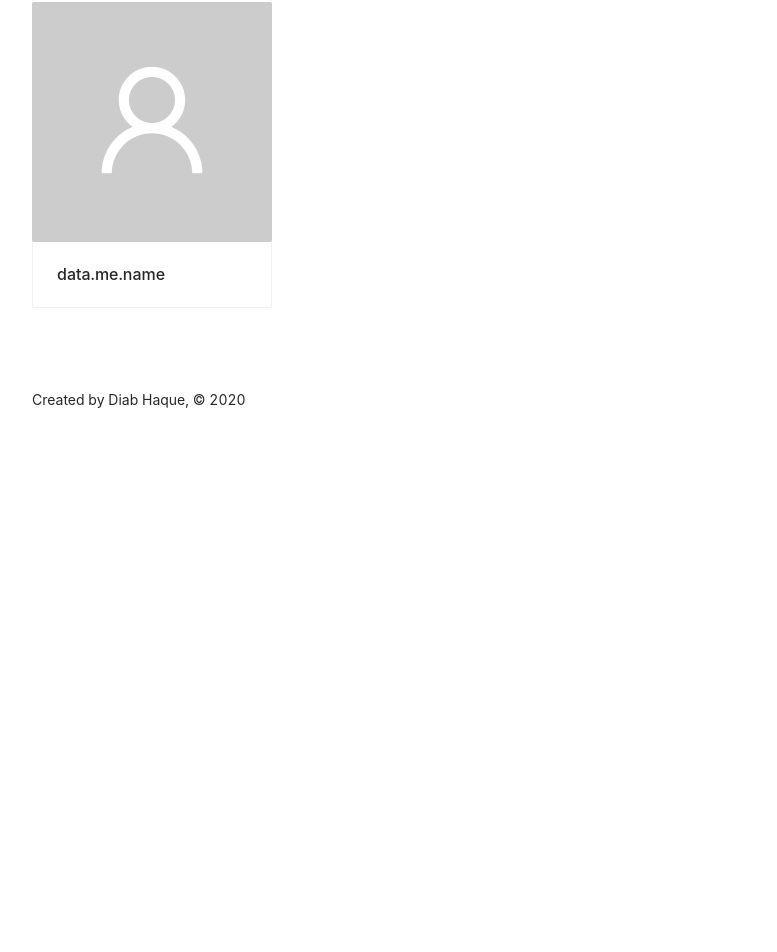
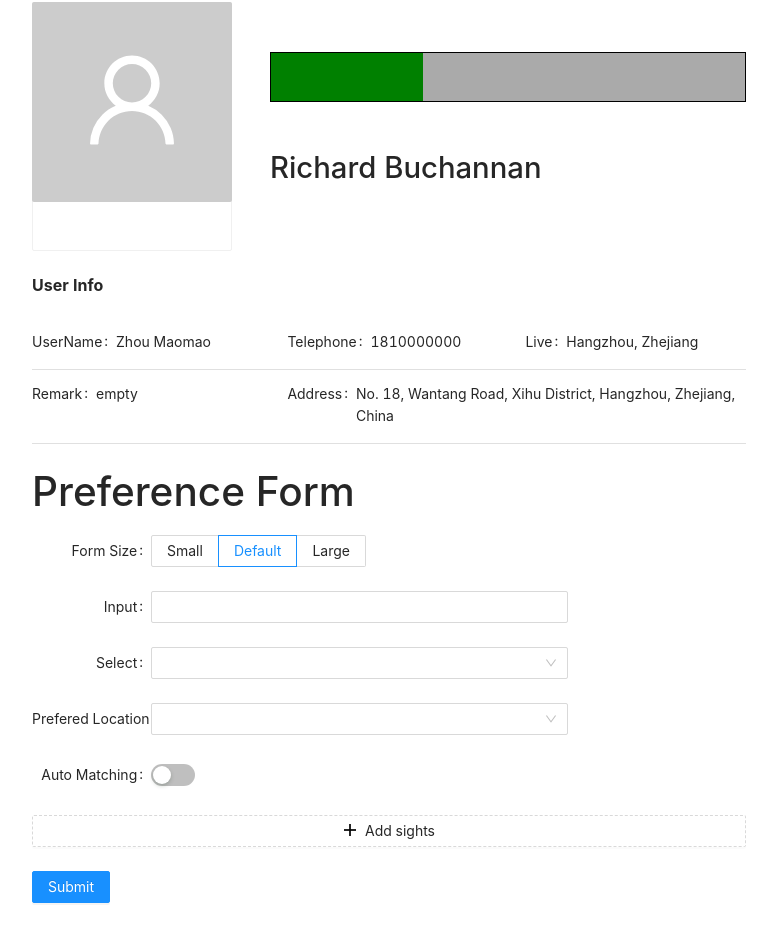
Before and after one commit to cfg2020apac/team-24, a React (Create React App) app in the folder client/: page /profile/1 in a window 1280 px wide. Shown: the part 357-1309 px from the top of the page, without its empty margins (251-1028 px from the left). Before the commit the page ends 800 px from the top, so only its background shows below. Built offline with nearby package versions, Linux system fonts and the light colour scheme.

Commit message:
Add profile details and preference form

```diff
--- /dev/null
+++ b/client/src/routes/profile/Languages.js
@@ -0,0 +1,110 @@
+import React, { useState } from "react";
+
+import { Form, Input, Button, Space, Select } from "antd";
+import { MinusCircleOutlined, PlusOutlined } from "@ant-design/icons";
+
+const areas = [
+  { label: "Beijing", value: "Beijing" },
+  { label: "Shanghai", value: "Shanghai" },
+];
+
+const sights = {
+  Beijing: ["Tiananmen", "Great Wall"],
+  Shanghai: ["Oriental Pearl", "The Bund"],
+};
+
+const Languages = () => {
+  const [form] = Form.useForm();
+
+  const onFinish = (values) => {
+    console.log("Received values of form:", values);
+  };
+
+  const handleChange = () => {
+    form.setFieldsValue({ sights: [] });
+  };
+
+  return (
+    <Form
+      form={form}
+      name="dynamic_form_nest_item"
+      onFinish={onFinish}
+      autoComplete="off"
+    >
+      <Form.List name="sights">
+        {(fields, { add, remove }) => {
+          return (
+            <>
+              {fields.map((field) => (
+                <Space key={field.key} align="start">
+                  <Form.Item
+                    noStyle
+                    shouldUpdate={(prevValues, curValues) =>
+                      prevValues.area !== curValues.area ||
+                      prevValues.sights !== curValues.sights
+                    }
+                  >
+                    {() => (
+                      <Form.Item
+                        {...field}
+                        label="Sight"
+                        name={[field.name, "sight"]}
+                        fieldKey={[field.fieldKey, "sight"]}
+                        rules={[{ required: true, message: "Missing sight" }]}
+                      >
+                        <Select
+                          disabled={!form.getFieldValue("area")}
+                          style={{ width: 130 }}
+                        >
+                          {(sights[form.getFieldValue("area")] || []).map(
+                            (item) => (
+                              <Select.Option key={item} value={item}>
+                                {item}
+                              </Select.Option>
+                            )
+                          )}
+                        </Select>
+                      </Form.Item>
+                    )}
+                  </Form.Item>
+                  <Form.Item
+                    {...field}
+                    label="Price"
+                    name={[field.name, "price"]}
+                    fieldKey={[field.fieldKey, "price"]}
+                    rules={[{ required: true, message: "Missing price" }]}
+                  >
+                    <Input />
+                  </Form.Item>
+
+                  <MinusCircleOutlined onClick={() => remove(field.name)} />
+                </Space>
+              ))}
+
+              <Form.Item>
+                <Button
+                  type="dashed"
+                  onClick={() => {
+                    add();
+                  }}
+                  block
+                >
+                  <PlusOutlined /> Add sights
+                </Button>
+              </Form.Item>
+            </>
+          );
+        }}
+      </Form.List>
+
+      <Form.Item>
+        <Button type="primary" htmlType="submit">
+          Submit
+        </Button>
+      </Form.Item>
+    </Form>
+  );
+};
+
+// ReactDOM.render(<Demo />, mountNode);
+export default Languages;
--- a/client/src/routes/profile/Profile.js
+++ b/client/src/routes/profile/Profile.js
@@ -1,43 +1,49 @@
-import React, { useEffect, useContext, useState } from 'react'
-import { Link } from 'react-router-dom'
-import CurrentUserContext from '../../context/current-user.context'
-import { getProfile, getUser } from '../../utils/operations'
-import { useQuery } from '@apollo/react-hooks'
-import { Spin } from 'antd'
-import getClient from '../../utils/getClient'
-import ProfileCard from './ProfileCard'
+import React, { useEffect, useContext, useState } from "react";
+import { Link } from "react-router-dom";
+import CurrentUserContext from "../../context/current-user.context";
+import { getProfile, getUser } from "../../utils/operations";
+import { useQuery } from "@apollo/react-hooks";
+import { Spin } from "antd";
+import getClient from "../../utils/getClient";
+import ProfileCard from "./ProfileCard";
+import { Progress } from "antd";
+import { Row, Col } from "antd";
+import ProfileDetail from "./ProfileDetails";
+import ProfileForm from "./ProfileForm";
+import Languages from "./Languages";
+const GREETINGS = {
+  noOne: ["", ""],
+  me: ["My", "Welcome, "],
+  user: ["User", "This is the profile of "],
+};
 
-const GREETINGS={
-    'noOne':['',''],
-    'me':['My', 'Welcome, '],
-    'user': ['User', 'This is the profile of ']
+const ProfilePage = (props) => {
+  const [greetings, setGreetings] = useState(GREETINGS.noOne);
+  const [userId, setUserId] = useState("");
+  const [name, setName] = useState("");
+  const [email, setEmail] = useState("");
+  const [loading, setLoading] = useState(true);
+  const [error, setError] = useState(false);
+  const {
+    match: { params },
+  } = props;
+  const [currentUser] = useContext(CurrentUserContext);
+
+  function sleep(ms) {
+    return new Promise((resolve) => setTimeout(resolve, ms));
   }
 
-const ProfilePage = (props) => {
-    const [greetings, setGreetings]=useState(GREETINGS.noOne)
-    const [userId, setUserId]=useState("")
-    const [name, setName]=useState("")
-    const [email, setEmail]=useState("")
-    const [loading, setLoading]=useState(true)
-    const [error, setError]= useState(false)
-    const { match: { params } }= props
-    const [currentUser] =useContext(CurrentUserContext)
+  useEffect(() => {
+    console.log(currentUser);
 
-    function sleep(ms) {
-        return new Promise(resolve => setTimeout(resolve, ms));
-    }
-
-    useEffect(()=>{
-        console.log(currentUser)
-
-        if (currentUser.token && params.id===currentUser.userId){
+    if (currentUser.token && params.id === currentUser.userId) {
       // const client = getClient(currentUser.token)
 
-            setUserId("currentUser.userId")
-            setName("Diab Haque")
-            setEmail("currentUser.uesrId")
-            setGreetings(GREETINGS.me)
-            setLoading(false)
+      setUserId("currentUser.userId");
+      setName("Diab Haque");
+      setEmail("currentUser.uesrId");
+      setGreetings(GREETINGS.me);
+      setLoading(false);
 
       // client.query({
       //     query:getProfile
@@ -52,19 +58,19 @@ const ProfilePage = (props) => {
       //     setError(true)
       //     console.log(data)
       // })
-        }else{
+    } else {
       // get other users' profile
-            const client = getClient(currentUser.token)
+      const client = getClient(currentUser.token);
 
-            const variables={
-                id: params.id
-            }
+      const variables = {
+        id: params.id,
+      };
 
-            setUserId("data.me.id")
-            setName("data.me.name")
-            setEmail("data.me.email")
-            setGreetings(GREETINGS.user)
-            setLoading(false)
+      setUserId("data.me.id");
+      setName("data.me.name");
+      setEmail("data.me.email");
+      setGreetings(GREETINGS.user);
+      setLoading(false);
 
       // client.query({
       //     query: getUser,
@@ -76,24 +82,44 @@ const ProfilePage = (props) => {
       //     setEmail("")
       //     setLoading(false)
       // })
-
     }
-    }, [currentUser, params.id])
+  }, [currentUser, params.id]);
 
   return (
     <>
-        {
-            loading?(
-                <Spin size="large"/>
-            ):(
+      {loading ? (
+        <Spin size="large" />
+      ) : (
         <>
           <h1>{greetings[0]} Profile</h1>
-                    <ProfileCard name={name} id={userId}/>
+          <Row className="">
+            <Col md={8}>
+              <ProfileCard name={name} id={userId} />
+            </Col>
+            <Col md={16} style={({ display: "flex" }, { marginTop: 50 })}>
+              <div style={{ width: "100%" }}>
+                <progress id="file" value="32" max="100" className="level-bar">
+                  {" "}
+                  32%{" "}
+                </progress>
+                <br />
+                <br />
+                <br />
+                <h2>Richard Buchannan</h2>
+              </div>
+            </Col>
+          </Row>
+          <br />
+          <Row>
+            <ProfileDetail />
+          </Row>
+          <h1>Preference Form</h1>
+          <ProfileForm />
+          <Languages />
         </>
-            )
-        }
+      )}
     </>
-    )
-}
+  );
+};
 
-export default ProfilePage
+export default ProfilePage;
--- a/client/src/routes/profile/ProfileCard.js
+++ b/client/src/routes/profile/ProfileCard.js
@@ -1,43 +1,53 @@
-import React, { useState } from 'react'
-import { Modal, Button, Card, Avatar } from 'antd'
-import PhotoUplaod from './PhotoUpload'
-import { UserOutlined } from '@ant-design/icons';
+import React, { useState } from "react";
+import { Modal, Button, Card, Avatar } from "antd";
+import PhotoUplaod from "./PhotoUpload";
+import { UserOutlined } from "@ant-design/icons";
 
-const { Meta }= Card;
+const { Meta } = Card;
 
-const ProfileCard=({ name, id })=>{
-    const [visible, setVisible] =useState(false)
-    const [imgSrc, setImgSrc] = useState(undefined)
-    const handleUpload=()=>{
-        setVisible(false)
-    }
-    return(
+const ProfileCard = ({ name, id }) => {
+  const [visible, setVisible] = useState(false);
+  const [imgSrc, setImgSrc] = useState(undefined);
+  const handleUpload = () => {
+    setVisible(false);
+  };
+  return (
     <>
       <Card
         hoverable
-                style={{width: 240}}
+        style={{ width: 200 }}
         cover={
-                    !imgSrc?(
-                        <Avatar shape="square" size={240} icon={<UserOutlined />} onClick={()=>setVisible(true)}/>
-                    ):(
+          !imgSrc ? (
+            <Avatar
+              shape="square"
+              size={200}
+              icon={<UserOutlined />}
+              onClick={() => setVisible(true)}
+            />
+          ) : (
             // <img
             // alt='Profile Picture'
             // src=""
             // onClick={()=>setVisible(true)}
             // />
-                        <Avatar shape="square" size={240} src="https://zos.alipayobjects.com/rmsportal/ODTLcjxAfvqbxHnVXCYX.png" onClick={()=>setVisible(true)}/>
+            <Avatar
+              shape="square"
+              size={200}
+              src="https://zos.alipayobjects.com/rmsportal/ODTLcjxAfvqbxHnVXCYX.png"
+              onClick={() => setVisible(true)}
+            />
           )
         }
       >
-                <Meta title={name}/>
+        {/* <Meta title={name} /> */}
       </Card>
       <Modal
         title="Update your profile picture"
         visible={visible}
         onOk={handleUpload}
-                onCancel={()=>setVisible(false)}
+        onCancel={() => setVisible(false)}
         footer={[
-                    <Button key="cancel" onClick={()=>setVisible(false)}>
+          <Button key="cancel" onClick={() => setVisible(false)}>
             Cancel
           </Button>,
           <Button key="upload" type="primary" onClick={handleUpload}>
@@ -45,11 +55,10 @@ const ProfileCard=({ name, id })=>{
           </Button>,
         ]}
       >
-                <PhotoUplaod/>
+        <PhotoUplaod />
       </Modal>
     </>
+  );
+};
 
-    )
-}
-
-export default ProfileCard
+export default ProfileCard;
--- /dev/null
+++ b/client/src/routes/profile/ProfileDetails.js
@@ -0,0 +1,26 @@
+import React, { useState } from "react";
+import { Modal, Button, Card, Avatar } from "antd";
+import { Descriptions } from "antd";
+
+const { Meta } = Card;
+
+const ProfileDetail = ({ name, id }) => {
+  return (
+    <>
+      <div>
+        {" "}
+        <Descriptions title="User Info">
+          <Descriptions.Item label="UserName">Zhou Maomao</Descriptions.Item>
+          <Descriptions.Item label="Telephone">1810000000</Descriptions.Item>
+          <Descriptions.Item label="Live">Hangzhou, Zhejiang</Descriptions.Item>
+          <Descriptions.Item label="Remark">empty</Descriptions.Item>
+          <Descriptions.Item label="Address">
+            No. 18, Wantang Road, Xihu District, Hangzhou, Zhejiang, China
+          </Descriptions.Item>
+        </Descriptions>
+      </div>
+    </>
+  );
+};
+
+export default ProfileDetail;
--- /dev/null
+++ b/client/src/routes/profile/ProfileForm.js
@@ -0,0 +1,95 @@
+import React, { useState } from "react";
+import {
+  Form,
+  Input,
+  Button,
+  Radio,
+  Select,
+  Cascader,
+  DatePicker,
+  InputNumber,
+  TreeSelect,
+  Switch,
+} from "antd";
+
+const ProfileForm = () => {
+  const [componentSize, setComponentSize] = useState("default");
+
+  const onFormLayoutChange = ({ size }) => {
+    setComponentSize(size);
+  };
+
+  return (
+    <>
+      <Form
+        labelCol={{
+          span: 4,
+        }}
+        wrapperCol={{
+          span: 14,
+        }}
+        layout="horizontal"
+        initialValues={{
+          size: componentSize,
+        }}
+        onValuesChange={onFormLayoutChange}
+        size={componentSize}
+      >
+        <Form.Item label="Form Size" name="size">
+          <Radio.Group>
+            <Radio.Button value="small">Small</Radio.Button>
+            <Radio.Button value="default">Default</Radio.Button>
+            <Radio.Button value="large">Large</Radio.Button>
+          </Radio.Group>
+        </Form.Item>
+        <Form.Item label="Input">
+          <Input />
+        </Form.Item>
+        <Form.Item label="Select">
+          <Select>
+            <Select.Option value="demo">Demo</Select.Option>
+          </Select>
+        </Form.Item>
+        <Form.Item label="Prefered Location">
+          <Cascader
+            options={[
+              {
+                value: "Hong Kong",
+                label: "Hong Kong",
+                children: [
+                  {
+                    value: "Islands",
+                    label: "Islands",
+                  },
+                  {
+                    value: "Kwai Tsing",
+                    label: "Kwai Tsing",
+                  },
+                  {
+                    value: "North",
+                    label: "North",
+                  },
+                  {
+                    value: "Sai Kung",
+                    label: "Sai Kung",
+                  },
+                  {
+                    value: "Sha Tin",
+                    label: "Sha Tin",
+                  },
+                ],
+              },
+            ]}
+          />
+        </Form.Item>
+        <Form.Item label="Auto Matching">
+          <Switch />
+        </Form.Item>
+      </Form>
+    </>
+  );
+};
+
+// ReactDOM.render(<FormSizeDemo />, mountNode);
+
+export default ProfileForm;
--- a/client/src/styles/index.scss
+++ b/client/src/styles/index.scss
@@ -622,3 +622,18 @@ pre tt:after {
     font-size: 100%;
   }
 }
+.level-bar {
+  width: 100%;
+  height: 50px;
+  text-align: center;
+  -webkit-appearance: none;
+  -moz-appearance: none;
+  appearance: none;
+  border: 1px solid black;
+}
+progress::-webkit-progress-value {
+  background: green;
+}
+progress::-webkit-progress-bar {
+  background: #aaa;
+}
```
Lines whose indentation alone changed are shown as unchanged.
